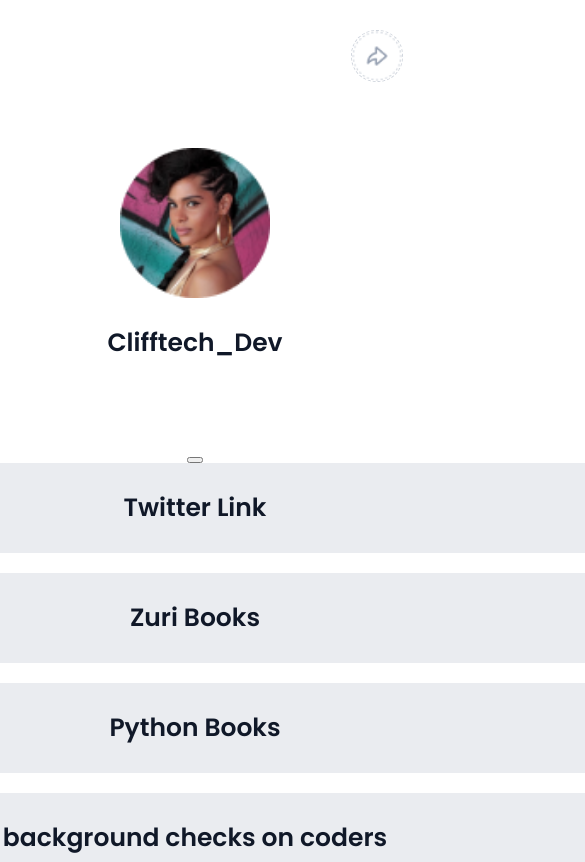
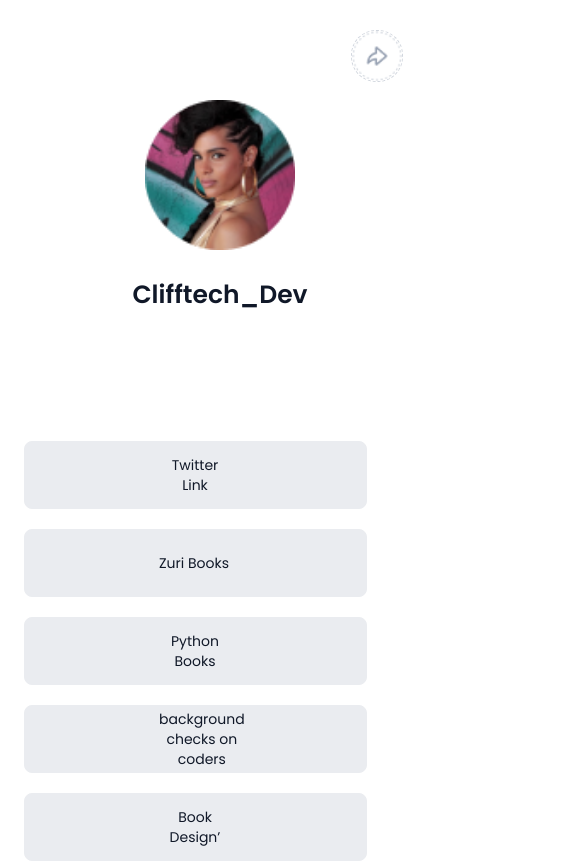
Before and after one commit to Clifftech123/Inernship_task, a React (Create React App) app: page / in a window 390 px wide. Shown: the top 862 px of the page, 585 px wide, since content can reach past the window. Built offline with nearby package versions, Linux system fonts and the light colour scheme.

Commit message:
The finsh stage

```diff
--- a/src/Component/TaskOne.css
+++ b/src/Component/TaskOne.css
@@ -42,7 +42,7 @@ body {
 
 
 /* SHARE BUTTON  */
-button .shareButton{
+.shareButton{
 position: absolute;
 width: 50px;
 height: 50x;
@@ -335,4 +335,114 @@ color: #667085;
 
 }
 
-/* MEDIA QUARRY FOR MOBILE */
+/* =========MEDIA QUARRY FOR MOBILE =========*/
+@media only screen and (max-width: 425px){
+	/* CONTAINER CONTAIN ALL CONTENT */
+.Container{
+display: flex;
+flex-direction: column;
+align-items: center;
+padding: 0px 16px;
+gap: 32px;
+width: 375px;
+height: 700px;
+}
+/* MAIN CONTENT */
+.Main{
+display: grid;
+flex-direction: column;
+align-items: flex-start;
+padding: 0px;
+gap: 32px;
+
+
+}
+/* PROFILE SECTION  */
+.profile{
+display: flex;
+justify-content: center;
+align-items: center;
+margin: auto;
+
+}
+
+.profile_image{
+	margin-left: 50px;
+}
+.twitter{
+	margin-left: 50px;
+}
+
+
+
+/* BUTTON SECTION */
+.btn__zuri {
+/* Auto layout */
+
+display: flex;
+flex-direction: column;
+justify-content: center;
+align-items: center;
+padding: 24px 32px;
+gap: 8px;
+
+margin-left: 5px;
+margin-right: 5px;
+
+
+/* Gray/200 */
+
+background: #EAECF0;
+/* Gray/200 */
+
+border: 1px solid #EAECF0;
+border-radius: 8px;
+
+}
+
+.links_section{
+display: flex;
+flex-direction: column;
+align-items: center;
+padding: 0px;
+width: 400px;
+margin: auto;
+height: 528px;
+}
+
+.MobileView{
+display: flex;
+flex-direction: row;
+justify-content: center;
+align-items: center;
+padding: 0px;
+gap: 12px;
+width: 343px;
+height: 68px;
+
+}
+
+.TextPhone{
+width: 72px;
+height: 20px;
+ font-family: 'Poppins', sans-serif;
+font-style: normal;
+font-weight: 500;
+font-size: 14px;
+line-height: 20px;
+display: flex;
+align-items: center;
+text-align: center;
+color: #101828;
+}
+
+/* HIDDEN ICONS AND FOOTER ON  PHONE VIEW */
+ .IconsHidden{
+	display: none;
+
+}
+.footer{
+	display: none;
+}
+
+}
--- a/src/Component/TaskOne.jsx
+++ b/src/Component/TaskOne.jsx
@@ -34,7 +34,6 @@ const TaskOne =() => {
 							alt=""
 						/>
 
-
 						{/* SHARE BUTTON */}
 						<h1 className="twitter" id="Twitter">
 							Clifftech_Dev
@@ -43,20 +42,20 @@ const TaskOne =() => {
 							Opoku Isaiah Clifford
 						</h1>
 					</div>
-					<button type="button" title="share link ">
+
 					<img
 						className="shareButton"
 						id="shareButton"
 						src={shareButton}
 						alt="share button"
 					/>
-					</button>
 
 					{/* BUTTON SECTION LINK SECTION  */}
+					{/* FIRST BUTTON */}
 					<div className="links_section">
-						<button id="btn__zuri" className="btn__zuri">
+						<button id="btn__zuri" className="btn__zuri MobileView">
 							<a
-								className="Twitter_Link"
+								className="Twitter_Link TextPhone"
 								href={btn__zuri}
 								target={"_blank"}
 								rel="noreferrer"
@@ -64,9 +63,10 @@ const TaskOne =() => {
 								Twitter Link
 							</a>
 						</button>
-						<button id="books" className="books">
+						{/* SECOND BUTTON */}
+						<button id="books" className="books MobileView">
 							<a
-								className="books_text"
+								className="books_text TextPhone"
 								href={books}
 								target={"_blank"}
 								rel="noreferrer"
@@ -74,9 +74,13 @@ const TaskOne =() => {
 								Zuri Books
 							</a>
 						</button>
-						<button id="Opoku_Isaiah_Clifford" className="book__python">
+						{/* THIRD BUTTON */}
+						<button
+							id="Opoku_Isaiah_Clifford"
+							className="book__python MobileView"
+						>
 							<a
-								className="book__python_text"
+								className="book__python_text TextPhone"
 								href={book__python}
 								target={"_blank"}
 								rel="noreferrer"
@@ -84,10 +88,10 @@ const TaskOne =() => {
 								Python Books
 							</a>
 						</button>
-
-						<button id="pitch" className="pitch">
+						{/* FOURTH BUTTON */}
+						<button id="pitch" className="pitch MobileView">
 							<a
-								className="pitch_text"
+								className="pitch_text TextPhone"
 								href={pitch}
 								target={"_blank"}
 								rel="noreferrer"
@@ -95,10 +99,10 @@ const TaskOne =() => {
 								background checks on coders
 							</a>
 						</button>
-
-						<button id="book__design" className="book__design">
+						{/* FIRTH BUTTON  */}
+						<button id="book__design" className="book__design MobileView">
 							<a
-								className="book__design_text"
+								className="book__design_text TextPhone"
 								href={book__design}
 								target={"_blank"}
 								rel="noreferrer"
@@ -108,7 +112,7 @@ const TaskOne =() => {
 						</button>
 					</div>
 					{/* SOCIAL  ICONS  SECTION */}
-					<div className="Container ">
+					<div className="Container IconsHidden ">
 						<div className="content">
 							<div className="icons">
 								<img src={slack} alt="slack" />
```
Lines whose indentation alone changed are shown as unchanged.
